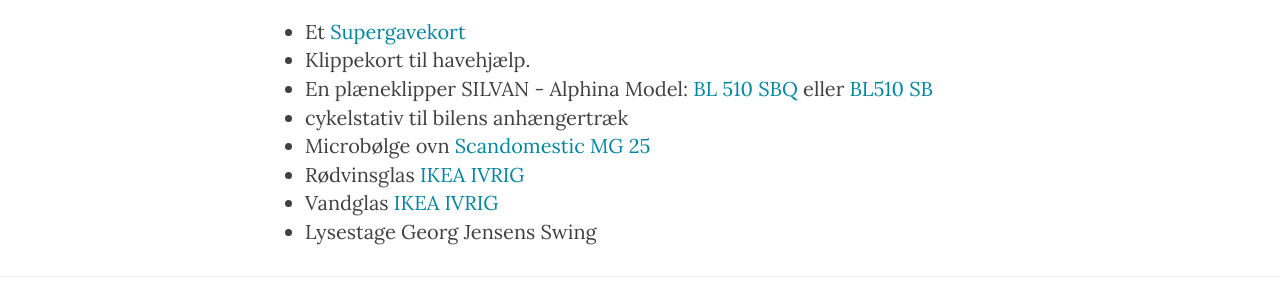
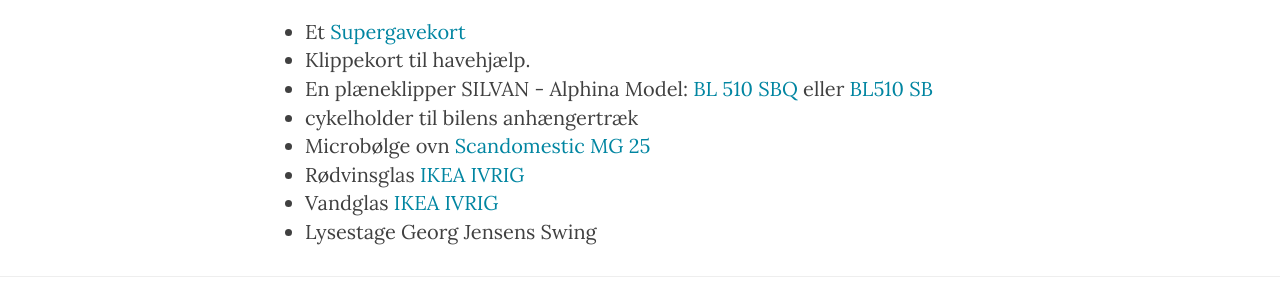
Before and after one commit to clysel/christian.lysel.net, a Jekyll site: the page built from gave.markdown, in a window 1280 px wide. Shown: the part 638-938 px from the top of the page. Built offline with Jekyll 4.4.1, drawn with Linux system fonts in a browser that asks for light colours; nearby versions of some CDN libraries.

Commit message:
Update gave.markdown

```diff
--- a/gave.markdown
+++ b/gave.markdown
@@ -11,7 +11,7 @@
 * Et [Supergavekort](https://www.gavekortet.dk/supergiftcard.aspx)
 * Klippekort til havehjælp.
 * En plæneklipper SILVAN - Alphina Model: [BL 510 SBQ](https://eshop.silvan.dk/vare/alpina-selvkoerende-motorplaeneklipper-6) eller [BL510 SB](https://eshop.silvan.dk/vare/alpina-selvkoerende-motorplaeneklipper-4)
-* cykelstativ til bilens anhængertræk
+* cykelholder til bilens anhængertræk
 * Microbølge ovn [Scandomestic MG 25](http://www.skousen.dk/hvidevarer/mikroboelgeovne/fritstaaende-mikroovne/scandomestic-mig-25/)
 * Rødvinsglas [IKEA IVRIG](http://www.ikea.com/dk/da/catalog/products/70258317/)
 * Vandglas [IKEA IVRIG](http://www.ikea.com/dk/da/catalog/products/50258323/)
```
